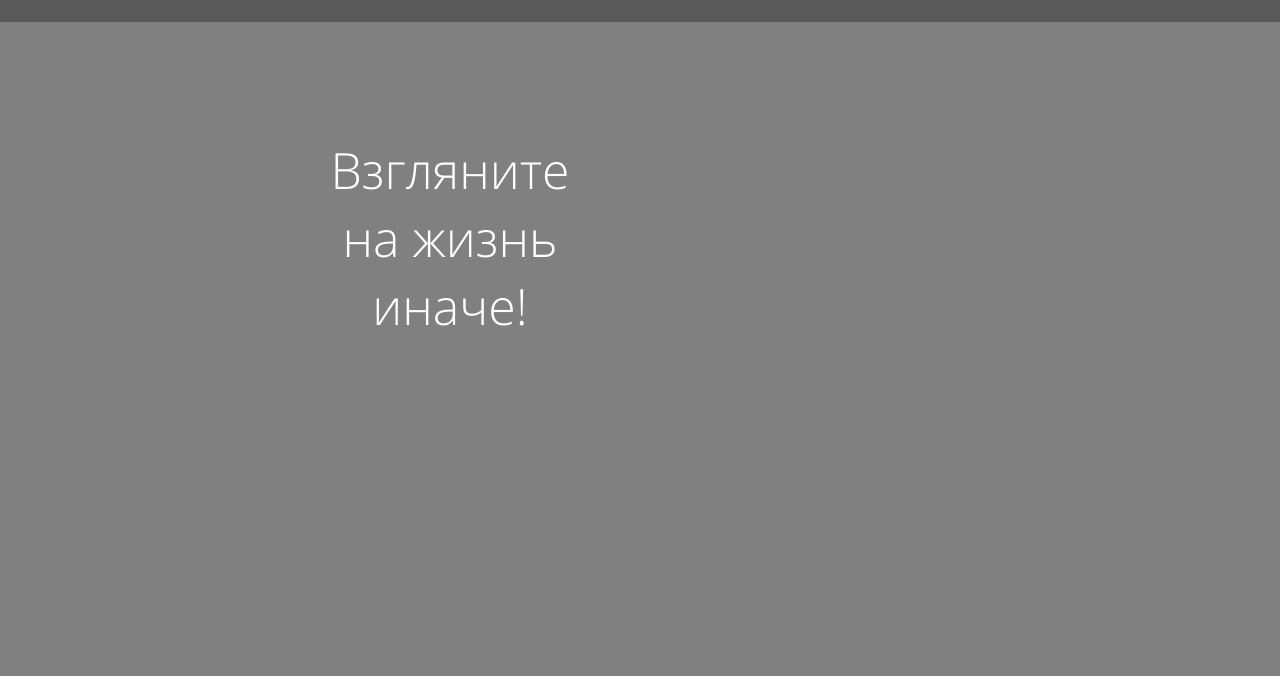
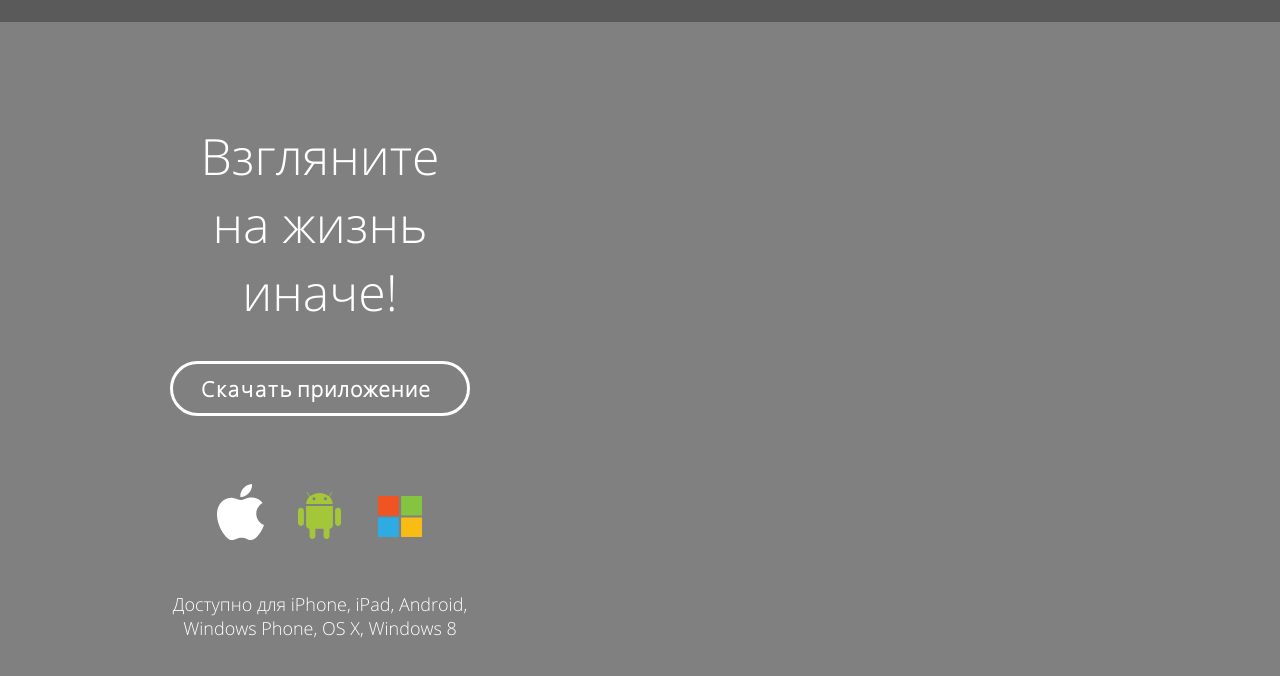
Before and after one commit to Tim1331/1464733-pink-21, a website: page source/index.html in a window 1280 px wide. Shown: the part 88-764 px from the top of the page. Drawn offline with nearby package versions, Linux system fonts and the light colour scheme; files that its build step writes are made by us from their sources.

Commit message:
Декоративная адаптация секции .store

```diff
--- a/source/index.html
+++ b/source/index.html
@@ -9,7 +9,7 @@
 </head>
 
 <body class="page__body">
-  <header class="page-header">
+  <header class="page-header page-header--substrate">
     <a class="page-header__logo page-header__logo--height" href="#">
       <picture>
         <source media="(min-width: 960px)" srcset="img/logo-desktop.svg">
@@ -17,9 +17,9 @@
         <img src="img/logo.svg" width="74" height="23" alt="Сайт сервиса «pink»">
       </picture>
     </a>
-    <button class="page-header__toogle page-header__toogle--icon-closed" type="button"><span
+    <button class="page-header__toogle page-header__toogle--icon-opened" type="button"><span
         class="visually-hidden">Открыть меню</span></button>
-    <nav class="main-nav">
+    <nav class="main-nav main-nav--closed">
       <ul class="main-nav__list main-nav__list--menu site-list">
         <li class="site-list__item">
           <a class="site-list__link" href="#">Главная</a>
@@ -45,17 +45,18 @@
         <p class="slogan__leed">Взгляните на жизнь иначе!</p>
       </div>
     </section>
-    <!--
+
     <section class="store">
       <div class="store__wrapper">
         <h2 class="visually-hidden">Приложение под разные устройства!</h2>
-        <a href="#" class="store__install">Скачать приложение</a>
+        <a href="#" class="store__install"><span>Скачать</span> <span>приложение</span></a>
         <a href="#" class="store__link" aria-label="Apple"></a>
         <a href="#" class="store__link" aria-label="Android"></a>
         <a href="#" class="store__link" aria-label="Microsoft"></a>
         <p class="store__explanation">Доступно для iPhone, iPad, Android, Windows Phone, OS X, Windows 8</p>
       </div>
     </section>
+    <!--
     <section class="features">
       <div class="features__wrapper">
         <h2 class="visually-hidden">Особенности и достоинства</h2>
--- a/source/less/blocks/main-page.less
+++ b/source/less/blocks/main-page.less
@@ -1,18 +1,18 @@
 .main-page__slogan {
-  height: 367px;
-  padding-top: 95px;
+  height: 373px;
+  padding-top: 87px;
   background-color: @temporarily;
   margin-top: -66px;
 
   @media (min-width: @tablet-width) {
     background-color: transparent;
     height: 517px;
-    padding-top: 212px;
+    padding-top: 203px;
     margin-top: -110px;
   }
 
   @media (min-width: @desktop-width) {
-    height: 629px;
-    padding-top: 224px;
+    height: 582px;
+    padding-top: 210px;
   }
 }
--- a/source/less/blocks/slogan.less
+++ b/source/less/blocks/slogan.less
@@ -39,9 +39,7 @@
   @media (min-width: @desktop-width) {
     .size(@twenty-five + @twenty-five);
     .lh(@eighteen + 50);
-    top: 114px;
-    width: 250px;
-    margin: 0 130px;
-    padding: 0 25px;
+    width: 260px;
+    padding: 0;
   }
 }
--- a/source/less/blocks/store.less
+++ b/source/less/blocks/store.less
@@ -1,10 +1,13 @@
 .store {
   background-color: @asphalt;
-  height: 271px;
+  height: 245px;
+  padding-top: 28px;
+  padding-left: 20px;
 
   @media (min-width: @tablet-width) {
     background: @temporarily;
     height: 351px;
+    margin-top: -371px;
   }
 
   @media (min-width: @desktop-width) {
@@ -36,22 +39,121 @@
   border-radius: 29px;
   color: @light;
   text-decoration: none;
-  .center;
   .weight(@seven-hundred);
   .size(@eighteen);
   .lh(@eighteen);
-  width: 274px;
+  width: 203px;
+  height: 19px;
+  padding: 15px 36px 15px 35px;
 
   @media (min-width: @tablet-width) {
-    width: 294px;
-    height: 50px;
+    width: 223px;
+    height: 19px;
     grid-column-start: 1;
     grid-column-end: 2;
+    padding: 15px 36px 15px 35px;
+  }
+
+  @media (min-width: @desktop-width) {
+    .size(@thirty-three - @twelve);
+    height: 17px;
+    margin-left: -10px;
+    color: @light;
+    padding: 16px 36px 16px 35px;
   }
 }
 
+.store__install span:first-child {
+  letter-spacing: 2px;
+  display: inline-block;
+  margin-right: -2px;
+
+  @media (min-width: @tablet-width) {
+    margin-left: 9px;
+  }
+
+  @media (min-width: @desktop-width) {
+    margin-left: -7px;
+  }
+}
+
+.store__install span:last-child {
+  display: inline-block;
+  letter-spacing: 1.2px;
+
+  @media (min-width: @tablet-width) {
+    margin-left: 1px;
+  }
+
+  @media (min-width: @desktop-width) {
+    letter-spacing: 1px;
+    margin-left: 0;
+  }
+}
 
 .store__link {
+  &:nth-of-type(2) {
+    display: inline-block;
+    width: 47px;
+    height: 56px;
+    background-image: url(../img/apple-link.svg);
+    margin-left: 38px;
+    margin-right: 32px;
+    margin-top: 32px;
+
+    @media (min-width: @tablet-width) {
+      margin-left: 46px;
+      margin-top: 46px;
+    }
+
+    @media (min-width: @desktop-width) {
+      margin-left: 37px;
+      margin-top: 12px;
+    }
+  }
+
+  &:nth-of-type(3) {
+    display: inline-block;
+    width: 43px;
+    height: 47px;
+    background-image: url(../img/android-link.svg);
+    margin-top: -45px;
+    margin-left: -1px;
+    vertical-align: middle;
+
+    @media (min-width: @tablet-width) {
+      margin-left: 128px;
+      margin-top: -51px;
+    }
+
+    @media (min-width: @desktop-width) {
+      margin-top: -104px;
+      vertical-align: middle;
+      margin-left: 118px;
+    }
+  }
+
+  &:nth-of-type(4) {
+    display: inline-block;
+    width: 44px;
+    height: 41px;
+    background-image: url(../img/microsoft-link.svg);
+    margin-left: 198px;
+    margin-top: -78px;
+    vertical-align: middle;
+
+    @media (min-width: @tablet-width) {
+      margin-left: 206px;
+      margin-top: -48px;
+    }
+
+    @media (min-width: @desktop-width) {
+      margin-top: -157px;
+      vertical-align: middle;
+      margin-left: 198px;
+    }
+  }
+
   @media (min-width: @tablet-width) {
     grid-column-start: 1;
     grid-column-end: 2;
@@ -63,6 +165,10 @@
   .weight(@three-hundred);
   .lh(@twenty-four);
   .center;
+  margin: 0;
+  margin-top: -2px;
+  padding-left: 10px;
+  padding-right: 29px;
 
   @media (min-width: @tablet-width) {
     .size(@eighteen);
@@ -70,5 +176,13 @@
     width: 300px;
     grid-column-start: 1;
     grid-column-end: 2;
+    margin-top: 32px;
+    padding-left: 0;
+
+  }
+
+  @media (min-width: @desktop-width) {
+    margin-top: -117px;
+    margin-left: -10px
   }
 }
```
Also changed, not shown: source/less/blocks/page-header.less (+2 -2 lines), source/img/android-link.svg (added), source/img/apple-link.svg (added), source/img/microsoft-link.svg (added).
